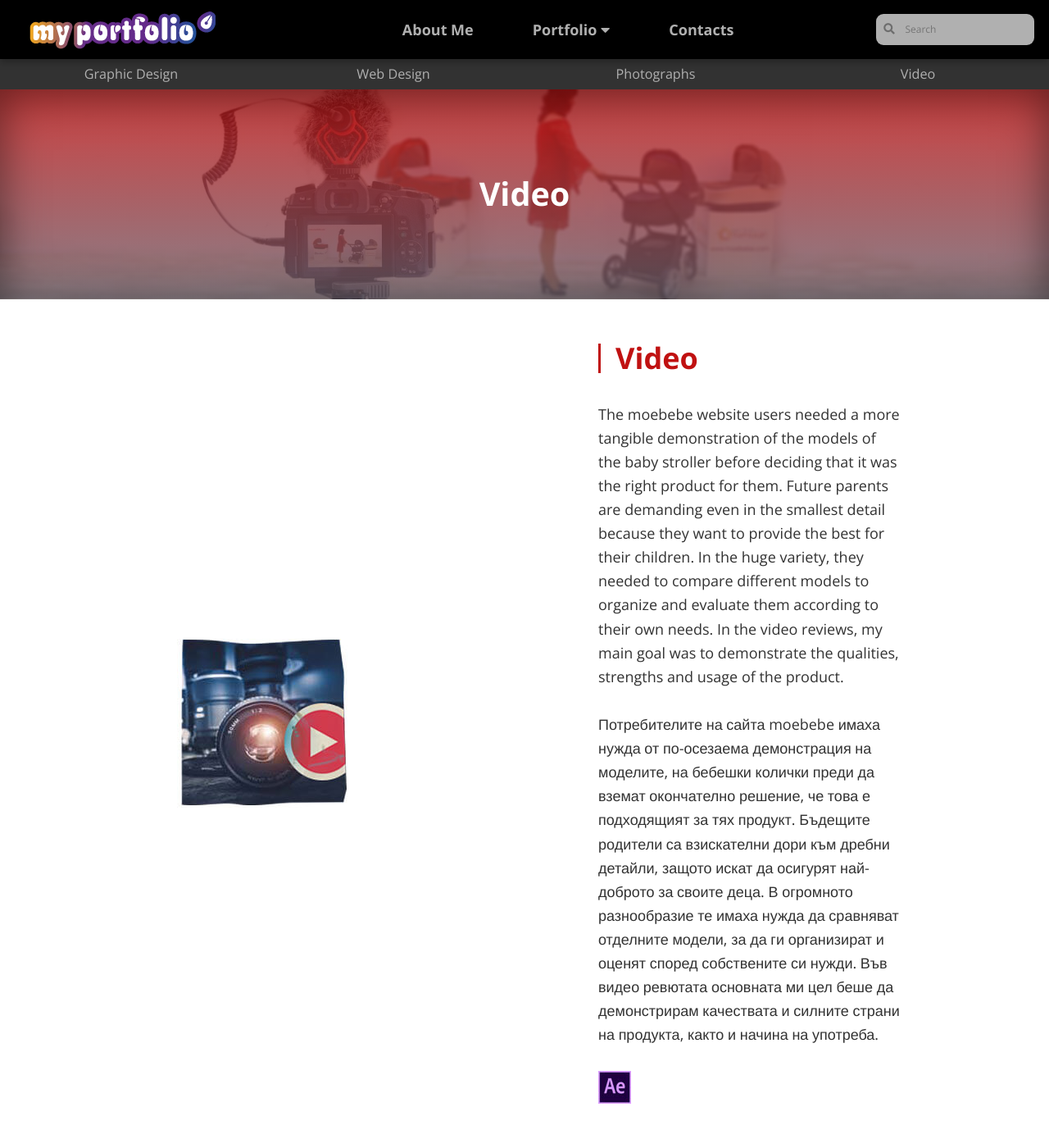
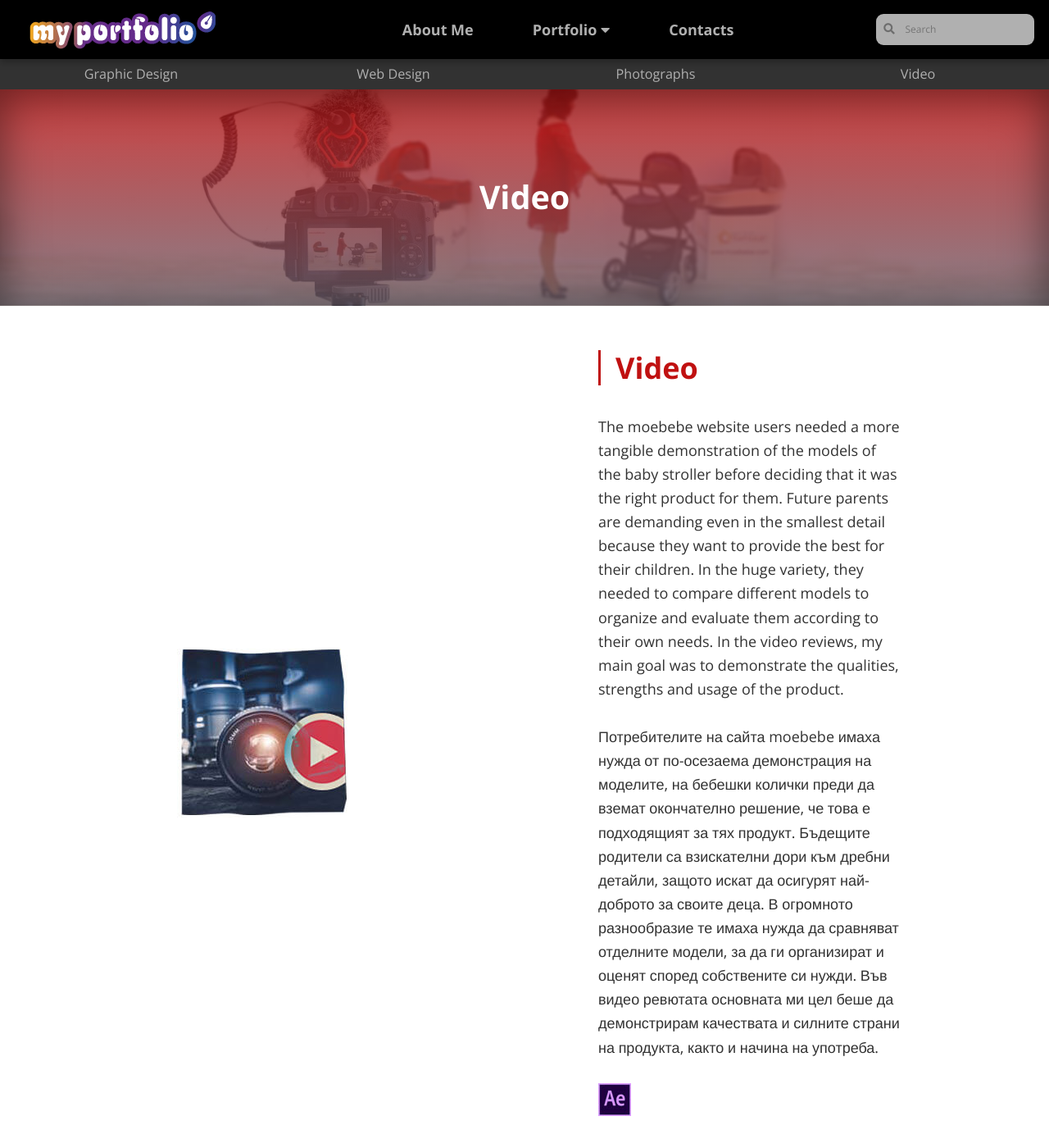
Before and after one commit to LiliyaMilanova/myportfolio, a Jekyll site: the page built from video.html, in a window 1280 px wide and 1400 px high. Shown: the whole window at 82% size. Built offline with Jekyll 4.4.1, drawn with Linux system fonts in a browser that asks for light colours; nearby versions of some CDN libraries.

Commit message:
Update typography.css

```diff
--- a/css/typography.css
+++ b/css/typography.css
@@ -9,8 +9,8 @@
 
 h1, h2, h3, h4, h5, h6 {
     font-family: Open Sans, sand-serif;
-    line-height: 1em;
-    margin: 1.1em 0 1em 0;
+    line-height: 1.2em;
+    margin: 1em 0 1em 0;
     padding: 0;
 }
 
```
